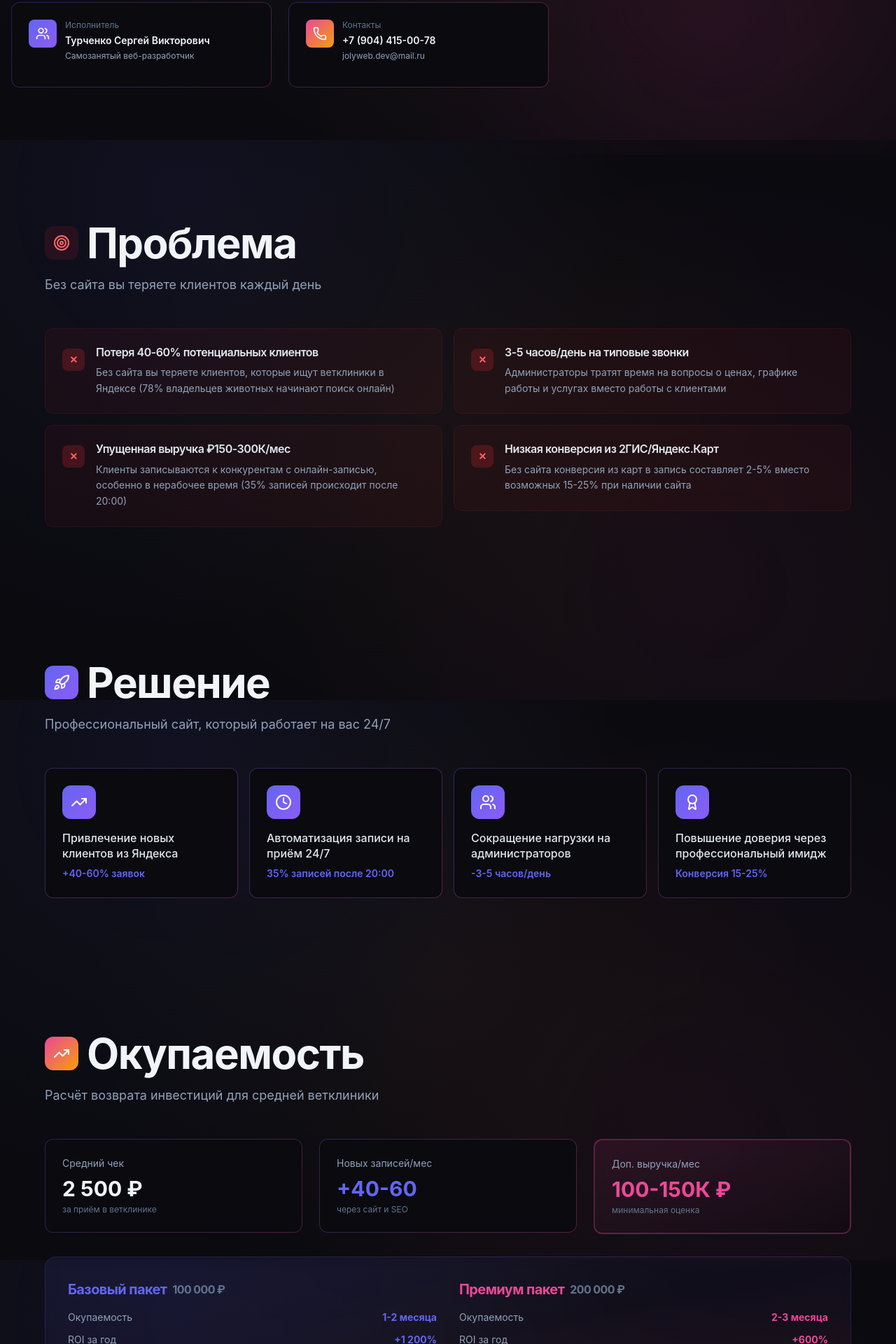
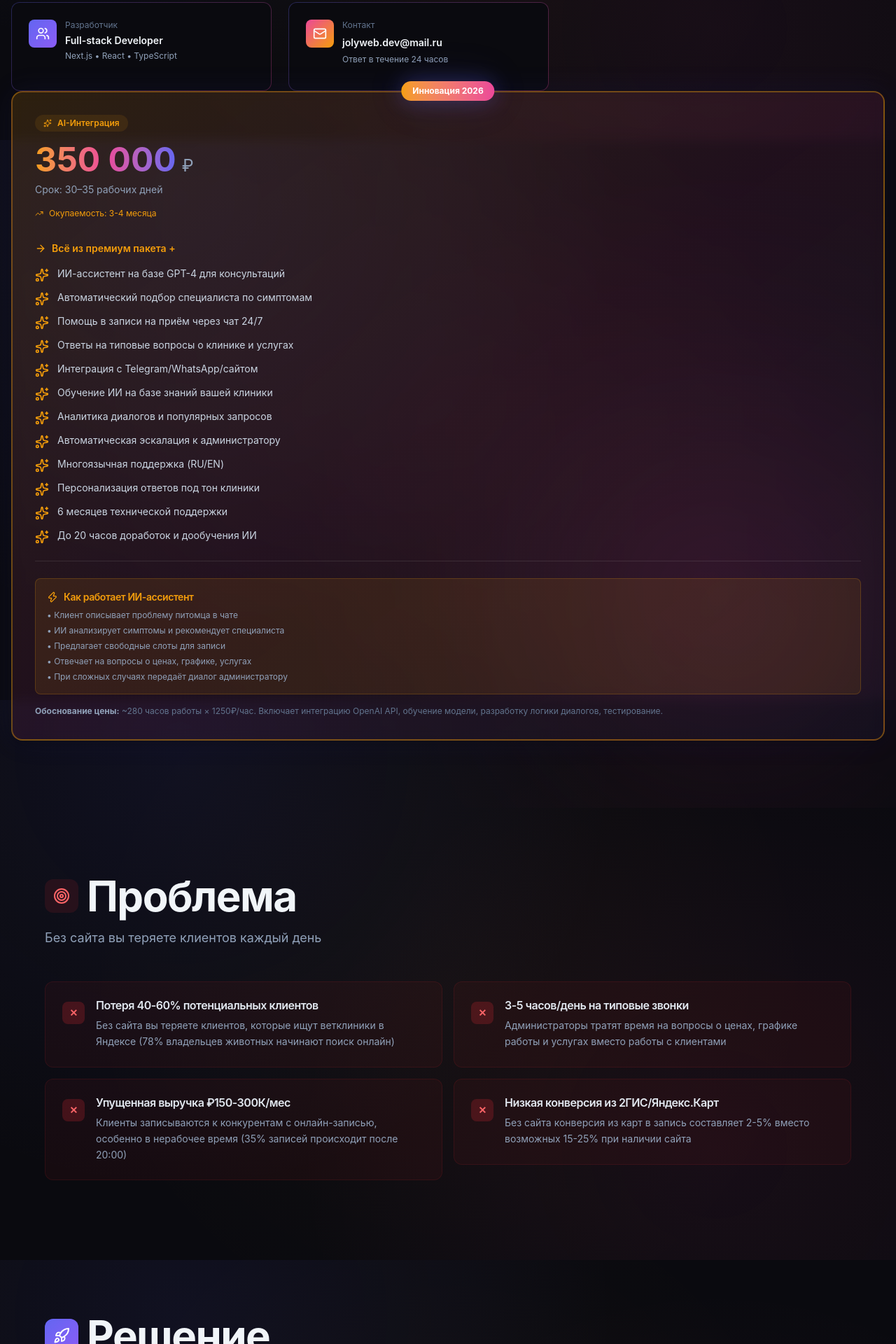
Before and after one commit to jolylollyq/kp-site, a Next.js app: page / in a window 1280 px wide. Shown: the part 600-2520 px from the top of the page at 70% size. Built offline with nearby package versions, Linux system fonts and the light colour scheme.

Commit message:
Add AI-Integration package (350K) and remove personal data except email

```diff
--- a/src/components/KpPage.tsx
+++ b/src/components/KpPage.tsx
@@ -25,12 +25,7 @@ import { useState } from "react";
 import { motion, AnimatePresence } from "framer-motion";
 
 const contactInfo = {
-  name: "Турченко Сергей Викторович",
-  role: "Самозанятый веб-разработчик",
-  inn: "302200893635",
-  phone: "+7 (904) 415-00-78",
   email: "jolyweb.dev@mail.ru",
-  city: "Волгоград, Россия",
   demoUrl: "https://jolylollyq.github.io/vet-clinic-site/",
 };
 
@@ -58,6 +53,7 @@ const solutions = [
   { icon: Clock, text: "Автоматизация записи на приём 24/7", metric: "35% записей после 20:00" },
   { icon: Users, text: "Сокращение нагрузки на администраторов", metric: "-3-5 часов/день" },
   { icon: Award, text: "Повышение доверия через профессиональный имидж", metric: "Конверсия 15-25%" },
+  { icon: Sparkles, text: "ИИ-ассистент для консультаций и записи", metric: "Автоответ 24/7" },
 ];
 
 const techStack = [
@@ -248,34 +244,106 @@ export function KpPage() {
           </FadeIn>
 
           <FadeIn delay={0.3}>
-            <div className="grid grid-cols-1 sm:grid-cols-2 gap-6 max-w-3xl">
+              <div className="grid grid-cols-1 sm:grid-cols-2 gap-6 max-w-3xl">
               <div className="border-gradient rounded-xl p-6 backdrop-blur-sm">
                 <div className="flex items-start gap-3 mb-3">
                   <div className="w-10 h-10 rounded-lg gradient-primary flex items-center justify-center shrink-0">
                     <Users className="w-5 h-5 text-white" />
                   </div>
                   <div>
-                    <p className="text-xs text-slate-500 mb-1">Исполнитель</p>
-                    <p className="font-semibold text-sm">{contactInfo.name}</p>
-                    <p className="text-slate-400 text-xs mt-1">{contactInfo.role}</p>
+                    <p className="text-xs text-slate-500 mb-1">Разработчик</p>
+                    <p className="font-semibold text-sm">Full-stack Developer</p>
+                    <p className="text-slate-400 text-xs mt-1">Next.js • React • TypeScript</p>
                   </div>
                 </div>
               </div>
               <div className="border-gradient rounded-xl p-6 backdrop-blur-sm">
                 <div className="flex items-start gap-3 mb-3">
                   <div className="w-10 h-10 rounded-lg gradient-accent flex items-center justify-center shrink-0">
-                    <Phone className="w-5 h-5 text-white" />
+                    <Mail className="w-5 h-5 text-white" />
                   </div>
                   <div>
-                    <p className="text-xs text-slate-500 mb-1">Контакты</p>
-                    <p className="font-semibold text-sm">{contactInfo.phone}</p>
-                    <p className="text-slate-400 text-xs mt-1">{contactInfo.email}</p>
+                    <p className="text-xs text-slate-500 mb-1">Контакт</p>
+                    <a href={`mailto:${contactInfo.email}`} className="font-semibold text-sm hover:text-[#6366f1] transition-colors">
+                      {contactInfo.email}
+                    </a>
+                    <p className="text-slate-400 text-xs mt-1">Ответ в течение 24 часов</p>
                   </div>
                 </div>
               </div>
             </div>
-          </FadeIn>
-        </div>
+              </FadeIn>
+
+              {/* AI Package */}
+              <FadeIn delay={0.2}>
+                <div className="relative rounded-2xl border-2 border-[#f59e0b]/40 bg-gradient-to-br from-[#f59e0b]/15 via-[#ec4899]/10 to-[#6366f1]/5 p-8 backdrop-blur-sm hover:border-[#f59e0b]/60 transition-all duration-300 shadow-elegant">
+                  <div className="absolute -top-4 left-1/2 -translate-x-1/2 px-4 py-1.5 rounded-full bg-gradient-to-r from-[#f59e0b] to-[#ec4899] text-white text-xs font-bold shadow-glow">
+                    Инновация 2026
+                  </div>
+                  <div className="mb-8">
+                    <div className="inline-flex items-center gap-2 px-3 py-1 rounded-full bg-[#f59e0b]/10 text-[#f59e0b] text-xs font-semibold mb-4">
+                      <Sparkles className="w-3 h-3" />
+                      AI-Интеграция
+                    </div>
+                    <div className="flex items-baseline gap-2 mb-2">
+                      <span className="text-5xl font-bold bg-gradient-to-r from-[#f59e0b] via-[#ec4899] to-[#6366f1] bg-clip-text text-transparent">350 000</span>
+                      <span className="text-2xl text-slate-400">₽</span>
+                    </div>
+                    <p className="text-sm text-slate-400 mb-4">
+                      Срок: 30–35 рабочих дней
+                    </p>
+                    <div className="flex items-center gap-2 text-xs text-[#f59e0b]">
+                      <TrendingUp className="w-3 h-3" />
+                      <span>Окупаемость: 3-4 месяца</span>
+                    </div>
+                  </div>
+                  <div className="space-y-3 mb-6">
+                    <p className="text-sm font-semibold text-[#f59e0b] mb-4 flex items-center gap-2">
+                      <ArrowRight className="w-4 h-4" />
+                      Всё из премиум пакета +
+                    </p>
+                    {[
+                      "ИИ-ассистент на базе GPT-4 для консультаций",
+                      "Автоматический подбор специалиста по симптомам",
+                      "Помощь в записи на приём через чат 24/7",
+                      "Ответы на типовые вопросы о клинике и услугах",
+                      "Интеграция с Telegram/WhatsApp/сайтом",
+                      "Обучение ИИ на базе знаний вашей клиники",
+                      "Аналитика диалогов и популярных запросов",
+                      "Автоматическая эскалация к администратору",
+                      "Многоязычная поддержка (RU/EN)",
+                      "Персонализация ответов под тон клиники",
+                      "6 месяцев технической поддержки",
+                      "До 20 часов доработок и дообучения ИИ",
+                    ].map((item, i) => (
+                      <div key={i} className="flex gap-3">
+                        <Sparkles className="h-5 w-5 text-[#f59e0b] shrink-0 mt-0.5" />
+                        <span className="text-sm text-slate-300">{item}</span>
+                      </div>
+                    ))}
+                  </div>
+                  <div className="pt-6 border-t border-white/10 space-y-4">
+                    <div className="rounded-lg p-4 bg-[#f59e0b]/10 border border-[#f59e0b]/20">
+                      <h4 className="text-sm font-semibold text-[#f59e0b] mb-2 flex items-center gap-2">
+                        <Zap className="w-4 h-4" />
+                        Как работает ИИ-ассистент
+                      </h4>
+                      <ul className="text-xs text-slate-400 space-y-1.5">
+                        <li>• Клиент описывает проблему питомца в чате</li>
+                        <li>• ИИ анализирует симптомы и рекомендует специалиста</li>
+                        <li>• Предлагает свободные слоты для записи</li>
+                        <li>• Отвечает на вопросы о ценах, графике, услугах</li>
+                        <li>• При сложных случаях передаёт диалог администратору</li>
+                      </ul>
+                    </div>
+                    <p className="text-xs text-slate-500">
+                      <strong className="text-slate-400">Обоснование цены:</strong> ~280 часов работы × 1250₽/час.
+                      Включает интеграцию OpenAI API, обучение модели, разработку логики диалогов, тестирование.
+                    </p>
+                  </div>
+                </div>
+              </FadeIn>
+            </div>
       </section>
 
       {/* Problem */}
@@ -337,7 +405,7 @@ export function KpPage() {
                 Профессиональный сайт, который работает на вас 24/7
               </p>
             </FadeIn>
-            <div className="grid grid-cols-1 sm:grid-cols-2 lg:grid-cols-4 gap-4">
+            <div className="grid grid-cols-1 sm:grid-cols-2 lg:grid-cols-5 gap-4">
               {solutions.map((solution, i) => (
                 <FadeIn key={i} delay={i * 0.08}>
                   <div className="group relative rounded-xl p-6 border-gradient hover:scale-105 transition-transform duration-300">
@@ -385,14 +453,14 @@ export function KpPage() {
               <FadeIn delay={0.15}>
                 <div className="rounded-xl p-6 border-gradient backdrop-blur-sm">
                   <div className="text-sm text-slate-400 mb-2">Новых записей/мес</div>
-                  <div className="text-3xl font-bold mb-1 text-[#6366f1]">+40-60</div>
-                  <div className="text-xs text-slate-500">через сайт и SEO</div>
+                  <div className="text-3xl font-bold mb-1 text-[#6366f1]">+40-80</div>
+                  <div className="text-xs text-slate-500">через сайт, SEO и ИИ-бота</div>
                 </div>
               </FadeIn>
               <FadeIn delay={0.2}>
                 <div className="rounded-xl p-6 border-2 border-[#ec4899]/30 bg-gradient-to-br from-[#ec4899]/10 to-transparent backdrop-blur-sm">
                   <div className="text-sm text-slate-400 mb-2">Доп. выручка/мес</div>
-                  <div className="text-3xl font-bold mb-1 text-[#ec4899]">100-150К ₽</div>
+                  <div className="text-3xl font-bold mb-1 text-[#ec4899]">100-200К ₽</div>
                   <div className="text-xs text-slate-500">минимальная оценка</div>
                 </div>
               </FadeIn>
@@ -400,20 +468,20 @@ export function KpPage() {
 
             <FadeIn delay={0.25}>
               <div className="rounded-2xl p-8 bg-gradient-to-br from-[#6366f1]/10 via-[#8b5cf6]/5 to-[#ec4899]/10 border border-[#6366f1]/20 backdrop-blur-sm">
-                <div className="grid grid-cols-1 md:grid-cols-2 gap-8">
+                <div className="grid grid-cols-1 md:grid-cols-3 gap-8">
                   <div>
                     <h3 className="text-xl font-bold mb-4 flex items-center gap-2">
-                      <span className="text-[#6366f1]">Базовый пакет</span>
-                      <span className="text-slate-500 text-base">100 000 ₽</span>
+                      <span className="text-[#6366f1]">Базовый</span>
+                      <span className="text-slate-500 text-base">100К ₽</span>
                     </h3>
                     <div className="space-y-3 text-sm">
                       <div className="flex justify-between">
                         <span className="text-slate-400">Окупаемость</span>
-                        <span className="font-bold text-[#6366f1]">1-2 месяца</span>
+                        <span className="font-bold text-[#6366f1]">1-2 мес</span>
                       </div>
                       <div className="flex justify-between">
                         <span className="text-slate-400">ROI за год</span>
-                        <span className="font-bold text-[#6366f1]">+1 200%</span>
+                        <span className="font-bold text-[#6366f1]">+1200%</span>
                       </div>
                       <div className="flex justify-between">
                         <span className="text-slate-400">Доп. выручка/год</span>
@@ -423,13 +491,13 @@ export function KpPage() {
                   </div>
                   <div>
                     <h3 className="text-xl font-bold mb-4 flex items-center gap-2">
-                      <span className="text-[#ec4899]">Премиум пакет</span>
-                      <span className="text-slate-500 text-base">200 000 ₽</span>
+                      <span className="text-[#ec4899]">Премиум</span>
+                      <span className="text-slate-500 text-base">200К ₽</span>
                     </h3>
                     <div className="space-y-3 text-sm">
                       <div className="flex justify-between">
                         <span className="text-slate-400">Окупаемость</span>
-                        <span className="font-bold text-[#ec4899]">2-3 месяца</span>
+                        <span className="font-bold text-[#ec4899]">2-3 мес</span>
                       </div>
                       <div className="flex justify-between">
                         <span className="text-slate-400">ROI за год</span>
@@ -438,6 +506,26 @@ export function KpPage() {
                       <div className="flex justify-between">
                         <span className="text-slate-400">Доп. выручка/год</span>
                         <span className="font-bold">1.2-1.8М ₽</span>
+                      </div>
+                    </div>
+                  </div>
+                  <div>
+                    <h3 className="text-xl font-bold mb-4 flex items-center gap-2">
+                      <span className="text-[#f59e0b]">AI</span>
+                      <span className="text-slate-500 text-base">350К ₽</span>
+                    </h3>
+                    <div className="space-y-3 text-sm">
+                      <div className="flex justify-between">
+                        <span className="text-slate-400">Окупаемость</span>
+                        <span className="font-bold text-[#f59e0b]">3-4 мес</span>
+                      </div>
+                      <div className="flex justify-between">
+                        <span className="text-slate-400">ROI за год</span>
+                        <span className="font-bold text-[#f59e0b]">+340%</span>
+                      </div>
+                      <div className="flex justify-between">
+                        <span className="text-slate-400">Доп. выручка/год</span>
+                        <span className="font-bold">1.4-2.4М ₽</span>
                       </div>
                     </div>
                   </div>
@@ -509,7 +597,7 @@ export function KpPage() {
                 Прозрачное ценообразование без скрытых платежей
               </p>
             </FadeIn>
-            <div className="grid grid-cols-1 lg:grid-cols-2 gap-6">
+            <div className="grid grid-cols-1 lg:grid-cols-3 gap-6">
               {/* Basic */}
               <FadeIn>
                 <div className="relative rounded-2xl border border-[#6366f1]/20 bg-gradient-to-br from-[#6366f1]/5 to-transparent p-8 backdrop-blur-sm hover:border-[#6366f1]/40 transition-all duration-300">
@@ -741,21 +829,21 @@ export function KpPage() {
                 Гибкая схема оплаты по этапам
               </p>
             </FadeIn>
-            <div className="grid grid-cols-1 md:grid-cols-2 gap-6">
+            <div className="grid grid-cols-1 md:grid-cols-3 gap-6">
               <FadeIn>
                 <div className="rounded-xl p-8 border-gradient backdrop-blur-sm">
                   <h3 className="font-bold text-xl mb-6 flex items-center gap-2">
                     <span className="text-[#6366f1]">Базовый</span>
-                    <span className="text-slate-500">100 000 ₽</span>
+                    <span className="text-slate-500">100К ₽</span>
                   </h3>
                   <div className="space-y-4">
                     <div className="flex justify-between items-center p-4 rounded-lg bg-[#6366f1]/5 border border-[#6366f1]/10">
                       <span className="text-slate-400">Предоплата</span>
-                      <span className="font-bold text-lg">50 000 ₽ <span className="text-sm text-slate-500">(50%)</span></span>
+                      <span className="font-bold text-lg">50К ₽ <span className="text-sm text-slate-500">(50%)</span></span>
                     </div>
                     <div className="flex justify-between items-center p-4 rounded-lg bg-[#6366f1]/5 border border-[#6366f1]/10">
                       <span className="text-slate-400">После завершения</span>
-                      <span className="font-bold text-lg">50 000 ₽ <span className="text-sm text-slate-500">(50%)</span></span>
+                      <span className="font-bold text-lg">50К ₽ <span className="text-sm text-slate-500">(50%)</span></span>
                     </div>
                   </div>
                 </div>
@@ -764,20 +852,42 @@ export function KpPage() {
                 <div className="rounded-xl p-8 border-2 border-[#ec4899]/20 bg-gradient-to-br from-[#ec4899]/5 to-transparent backdrop-blur-sm">
                   <h3 className="font-bold text-xl mb-6 flex items-center gap-2">
                     <span className="text-[#ec4899]">Премиум</span>
-                    <span className="text-slate-500">200 000 ₽</span>
+                    <span className="text-slate-500">200К ₽</span>
                   </h3>
                   <div className="space-y-4">
                     <div className="flex justify-between items-center p-4 rounded-lg bg-[#ec4899]/5 border border-[#ec4899]/10">
                       <span className="text-slate-400">Предоплата</span>
-                      <span className="font-bold text-lg">80 000 ₽ <span className="text-sm text-slate-500">(40%)</span></span>
+                      <span className="font-bold text-lg">80К ₽ <span className="text-sm text-slate-500">(40%)</span></span>
                     </div>
                     <div className="flex justify-between items-center p-4 rounded-lg bg-[#ec4899]/5 border border-[#ec4899]/10">
                       <span className="text-slate-400">После разработки</span>
-                      <span className="font-bold text-lg">60 000 ₽ <span className="text-sm text-slate-500">(30%)</span></span>
+                      <span className="font-bold text-lg">60К ₽ <span className="text-sm text-slate-500">(30%)</span></span>
                     </div>
                     <div className="flex justify-between items-center p-4 rounded-lg bg-[#ec4899]/5 border border-[#ec4899]/10">
                       <span className="text-slate-400">После завершения</span>
-                      <span className="font-bold text-lg">60 000 ₽ <span className="text-sm text-slate-500">(30%)</span></span>
+                      <span className="font-bold text-lg">60К ₽ <span className="text-sm text-slate-500">(30%)</span></span>
+                    </div>
+                  </div>
+                </div>
+              </FadeIn>
+              <FadeIn delay={0.2}>
+                <div className="rounded-xl p-8 border-2 border-[#f59e0b]/20 bg-gradient-to-br from-[#f59e0b]/5 to-transparent backdrop-blur-sm">
+                  <h3 className="font-bold text-xl mb-6 flex items-center gap-2">
+                    <span className="text-[#f59e0b]">AI</span>
+                    <span className="text-slate-500">350К ₽</span>
+                  </h3>
+                  <div className="space-y-4">
+                    <div className="flex justify-between items-center p-4 rounded-lg bg-[#f59e0b]/5 border border-[#f59e0b]/10">
+                      <span className="text-slate-400 text-sm">Предоплата</span>
+                      <span className="font-bold">140К ₽ <span className="text-xs text-slate-500">(40%)</span></span>
+                    </div>
+                    <div className="flex justify-between items-center p-4 rounded-lg bg-[#f59e0b]/5 border border-[#f59e0b]/10">
+                      <span className="text-slate-400 text-sm">После основной разработки</span>
+                      <span className="font-bold">105К ₽ <span className="text-xs text-slate-500">(30%)</span></span>
+                    </div>
+                    <div className="flex justify-between items-center p-4 rounded-lg bg-[#f59e0b]/5 border border-[#f59e0b]/10">
+                      <span className="text-slate-400 text-sm">После завершения</span>
+                      <span className="font-bold">105К ₽ <span className="text-xs text-slate-500">(30%)</span></span>
                     </div>
                   </div>
                 </div>
@@ -988,15 +1098,8 @@ export function KpPage() {
                 <FadeIn delay={0.3}>
                   <div className="flex flex-col sm:flex-row gap-4 justify-center mb-12">
                     <a
-                      href={`tel:${contactInfo.phone}`}
+                      href={`mailto:${contactInfo.email}`}
                       className="inline-flex items-center justify-center gap-3 px-8 py-4 rounded-xl gradient-primary font-semibold text-white hover:shadow-glow transition-all duration-300 group"
-                    >
-                      <Phone className="h-5 w-5" />
-                      {contactInfo.phone}
-                    </a>
-                    <a
-                      href={`mailto:${contactInfo.email}`}
-                      className="inline-flex items-center justify-center gap-3 px-8 py-4 rounded-xl border-gradient font-semibold hover:bg-white/5 transition-all duration-300 group"
                     >
                       <Mail className="h-5 w-5" />
                       {contactInfo.email}
@@ -1005,13 +1108,9 @@ export function KpPage() {
                 </FadeIn>
                 <FadeIn delay={0.4}>
                   <div className="pt-8 border-t border-white/10">
-                    <p className="font-semibold text-lg mb-2">{contactInfo.name}</p>
-                    <p className="text-slate-400 text-sm mb-3">{contactInfo.role}</p>
-                    <div className="flex items-center justify-center gap-4 text-xs text-slate-500">
-                      <span>ИНН: {contactInfo.inn}</span>
-                      <span>•</span>
-                      <span>{contactInfo.city}</span>
-                    </div>
+                    <p className="text-slate-400 text-sm">
+                      Отправьте запрос на почту — отвечу в течение 24 часов с детальным планом работы и ответами на ваши вопросы
+                    </p>
                   </div>
                 </FadeIn>
               </div>
@@ -1024,7 +1123,7 @@ export function KpPage() {
       <footer className="py-8 border-t border-white/5">
         <div className="container mx-auto px-4 text-center">
           <p className="text-sm text-slate-500">
-            &copy; 2026 {contactInfo.name}. Все права защищены.
+            &copy; 2026 Full-stack Web Development. Все права защищены.
           </p>
         </div>
       </footer>
```
